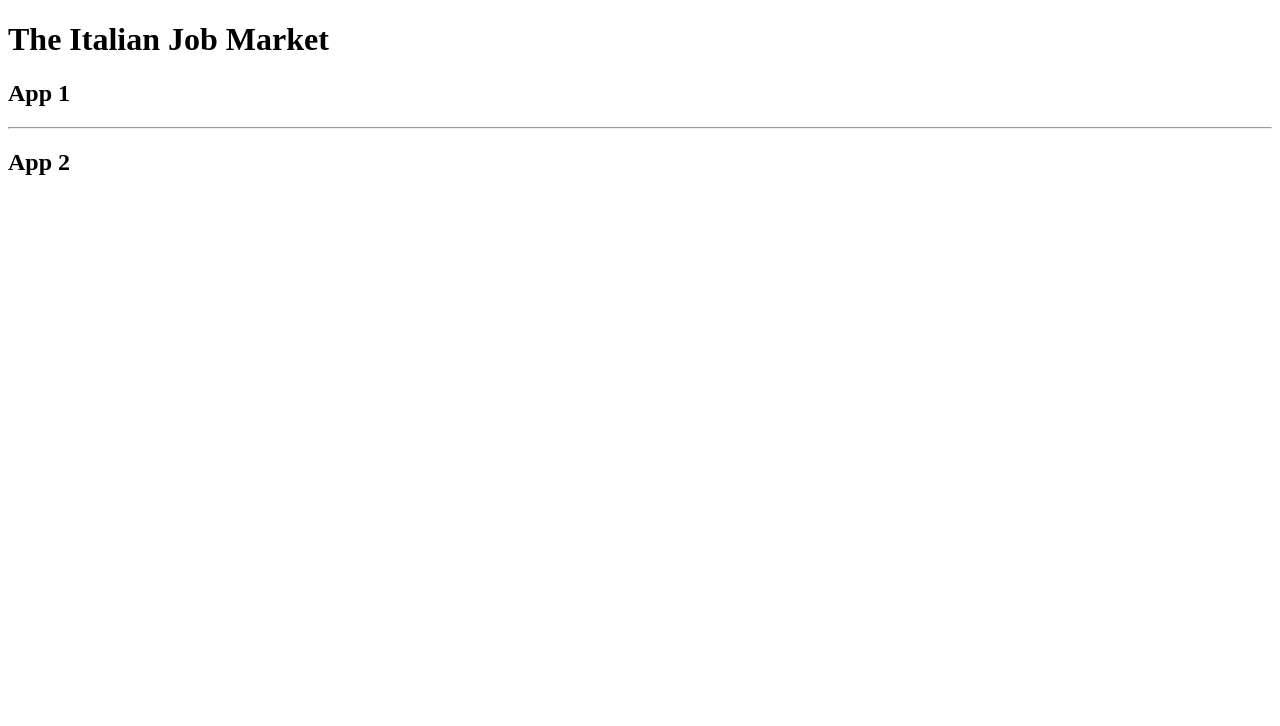
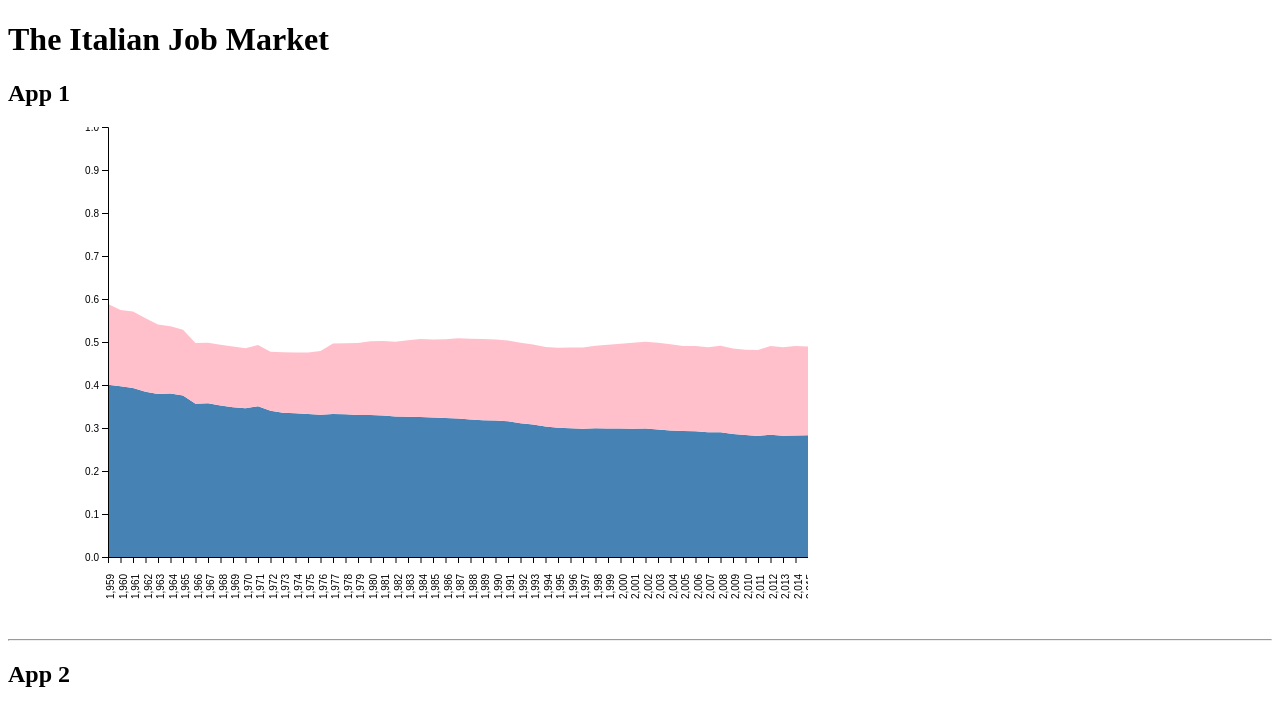
Before and after one commit to federicobozzini/unige-data-visualization, a website with bundled scripts: page project/index.html in a window 1280 px wide. Built offline with nearby package versions, Linux system fonts and the light colour scheme.

Commit message:
project: added first chart for app 1

```diff
--- a/project/app1.js
+++ b/project/app1.js
@@ -0,0 +1,130 @@
+const app = {
+    data: null,
+    init: function () {
+        d3.json("data/app1.json", function (error, jobMarketData) {
+            if (error) {
+                console.log(error);
+                throw error;
+            }
+
+            app.drawCharts(jobMarketData);
+        });
+    },
+    drawCharts: function (jobMarketData) {
+        function getMaleWorkforce(r) {
+            return population = r.maleOccupied + r.maleNotOccupied;
+        }
+        function getMalePopulation(r) {
+            const maleWorkforce = getMaleWorkforce(r);
+            return population = maleWorkforce + r.maleNotWorkforce;
+        }
+        function getFemaleWorkforce(r) {
+            return population = r.femaleOccupied + r.femaleNotOccupied;
+        }
+        function getFemalePopulation(r) {
+            const femaleWorkforce = getFemaleWorkforce(r);
+            return population = femaleWorkforce + r.femaleNotWorkforce;
+        }
+        function getPopulation(r) {
+            const malePopulation = getMalePopulation(r);
+            const femalePopulation = getFemalePopulation(r);
+            return malePopulation + femalePopulation;
+        }
+        function getMaleActivityRate(r) {
+            const maleWorkforce = getMaleWorkforce(r)
+            const population = getPopulation(r)
+            return maleWorkforce / population;
+        }
+        function getFemaleActivityRate(r) {
+            const femaleWorkforce = getFemaleWorkforce(r);
+            const population = getPopulation(r)
+            return femaleWorkforce / population;
+        }
+        function getActivityRate(r) {
+            const maleWorkforce = getMaleWorkforce(r);
+            const femaleWorkforce = getFemaleWorkforce(r);
+            const workforce = maleWorkforce + femaleWorkforce;
+            const population = getPopulation(r);
+            return workforce / population;
+        }
+        const n = jobMarketData.length;
+        const minYear = d3.min(jobMarketData.map(r => r.year));
+        const maxYear = d3.max(jobMarketData.map(r => r.year));
+        const xpad = 100;
+        const ypad = 70;
+
+        if (d3.select('#app1mainchart > svg').empty()) {
+            const mainChart = d3.select('#app1mainchart').append('svg');
+            mainChart
+                .append('g')
+                .attr('class', 'chart')
+                .attr("transform", `translate(${xpad},0)`);
+            mainChart.append('g')
+                .attr('class', 'xAxis');
+            mainChart.append('g')
+                .attr('class', 'yAxis');
+        }
+
+        const svgBounds = d3.select("#app1mainchart").select('svg').node().getBoundingClientRect();
+        const heigth = svgBounds.height;
+        const width = svgBounds.width;
+        const H = heigth - ypad;
+        const W = width - xpad;
+        const labelLength = 42;
+        const transitionDuration = 600;
+
+        const xScale = d3.scaleLinear()
+            .domain([minYear, maxYear])
+            .range([0, W]);
+
+        const yScale = d3.scaleLinear()
+            .domain([0, 1])
+            .range([H, 0]);
+
+        const xAxis = d3.axisBottom(xScale)
+            .ticks(n);
+
+        const yAxis = d3.axisLeft(yScale);
+
+        d3.select(".xAxis")
+            .attr("transform", `translate(${xpad},${H})`)
+            .call(xAxis)
+            .selectAll('text')
+            .attr("transform", "rotate(270)")
+            .attr('dx', -labelLength)
+            .attr('dy', - W / n / 4)
+            .style("text-anchor", "start");
+
+        d3.select('.yAxis')
+            .attr("transform", `translate(${xpad},0)`)
+            .transition()
+            .duration(transitionDuration)
+            .ease(d3.easeQuad)
+            .call(yAxis);
+
+        var maleAreaGenerator = d3.area()
+            .x(d => xScale(d.year))
+            .y0(yScale(0))
+            .y1(d => yScale(getMaleActivityRate(d)));
+
+        var femaleAreaGenerator = d3.area()
+            .x(d => xScale(d.year))
+            .y0(d => yScale(getMaleActivityRate(d)))
+            .y1(d => yScale(getActivityRate(d)));
+
+        d3.select("#app1mainchart")
+            .select('.chart')
+            .append("path")
+            .classed('male', true)
+            .attr('d', maleAreaGenerator(jobMarketData));
+
+        d3.select("#app1mainchart")
+            .select('.chart')
+            .append("path")
+            .classed('female', true)
+            .attr('d', femaleAreaGenerator(jobMarketData));
+
+    }
+};
+
+app.init();
--- a/project/index.html
+++ b/project/index.html
@@ -7,9 +7,16 @@
   </head>
   <body>
     <h1>The Italian Job Market</h1>
-    <div>
-    <h2>App 1</h2>
-
+    <div id="app1">
+        <h2>App 1</h2>
+        <div id="app1charts">
+            <div id="app1mainchart">
+            </div>
+            <div id="app1thumbnails">
+            </div>
+        </div>
+        <div id="app1controls">
+        </div>
     </div>
     <hr>
     <div>
--- a/project/style.css
+++ b/project/style.css
@@ -0,0 +1,23 @@
+/* App 1 */
+
+#app1 > div {
+    display: inline-block;
+    vertical-align: top;
+}
+
+#app1mainchart > svg  {
+    width: 800px;
+    height: 500px;
+}
+
+.male {
+    stroke: none;
+    fill: steelblue
+}
+
+.female {
+    stroke: none;
+    fill: pink;
+}
+
+/* App 2 */
```
